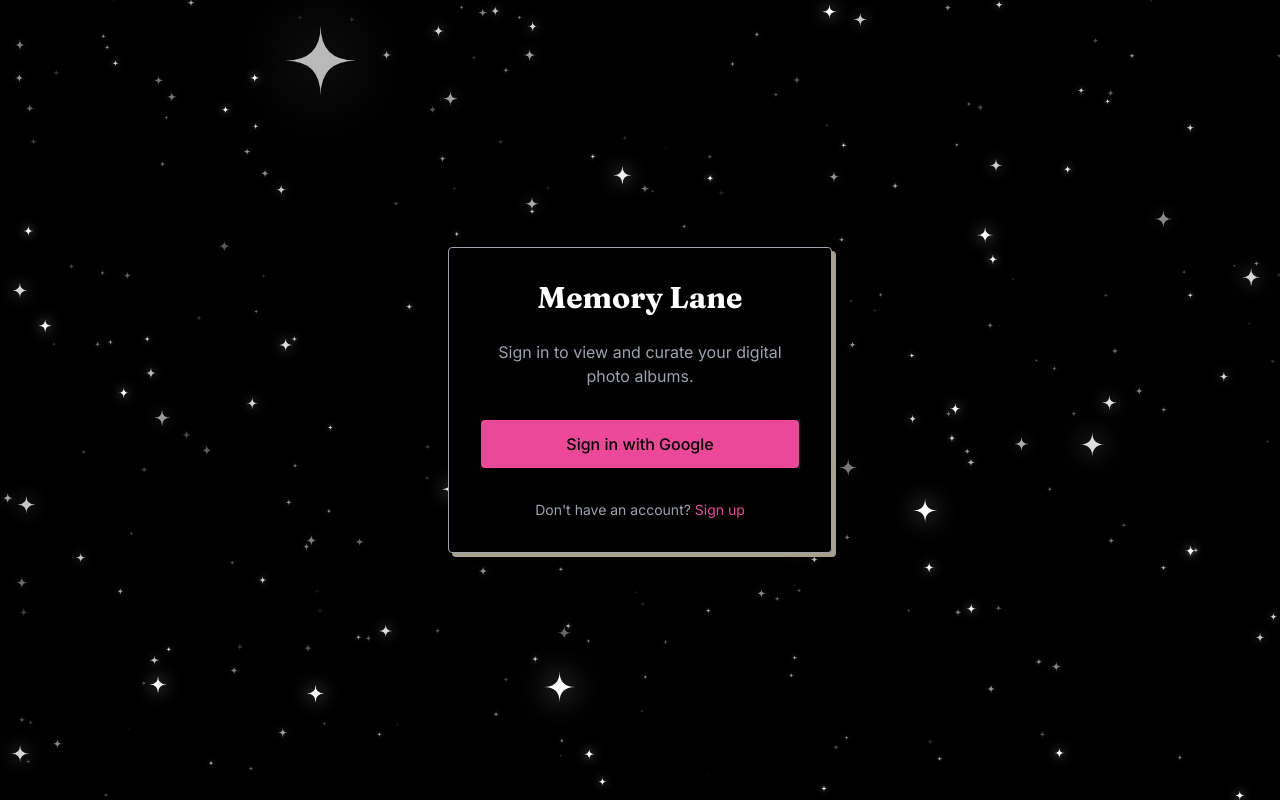
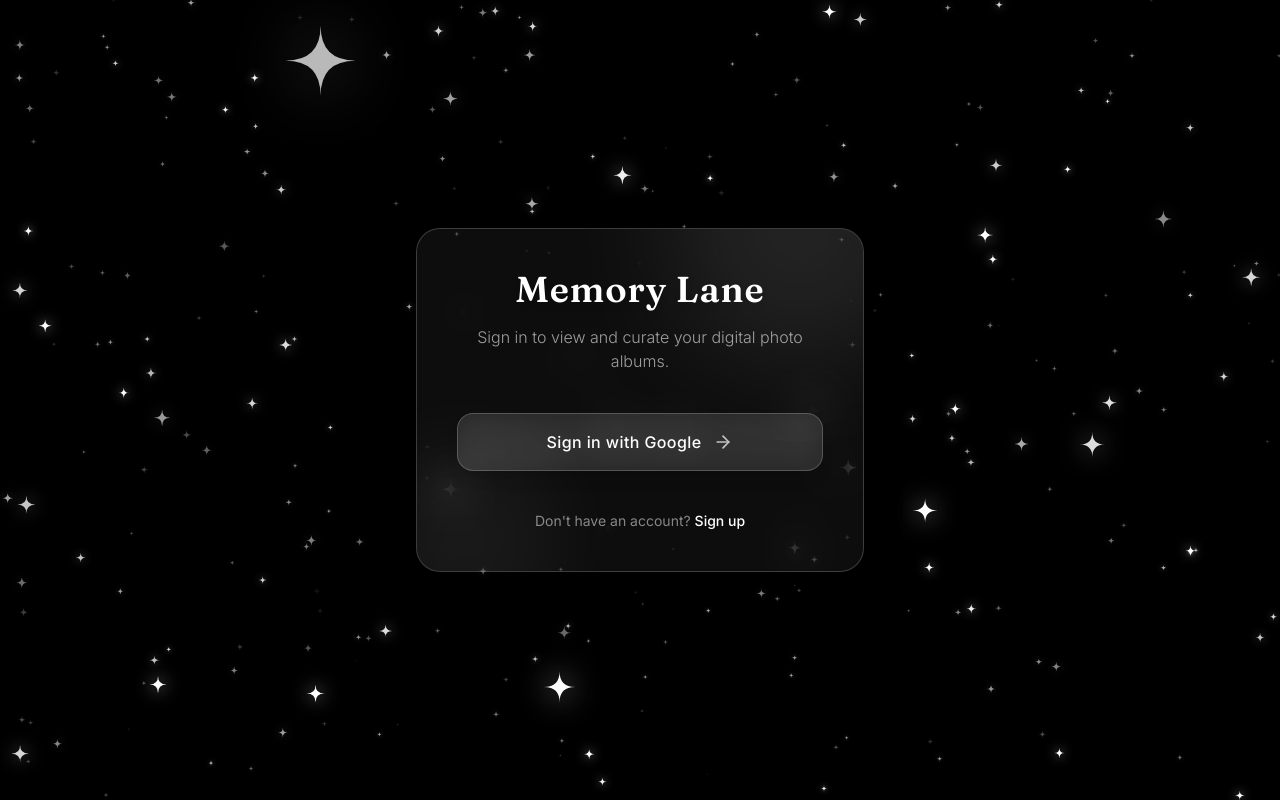
Before and after one commit to vaasu0065/Memory_lane, a Next.js app: page /login in a window 1280 px wide. Built offline with nearby package versions, Linux system fonts and the light colour scheme; no server answers.

Commit message:
Update login page UI to match glassmorphism aesthetic

```diff
--- a/app/(auth)/login/page.tsx
+++ b/app/(auth)/login/page.tsx
@@ -1,15 +1,21 @@
 export const dynamic = "force-dynamic";
 import { signIn } from "@/lib/auth";
 import Link from "next/link";
+import { ArrowRight } from "lucide-react";
 
 export default function LoginPage() {
   return (
-    <div className="min-h-screen flex items-center justify-center p-4">
-      <div className="max-w-sm w-full bg-paper border border-muted p-8 rounded shadow-[4px_4px_0px_0px_#A9A08C]">
-        <h1 className="font-serif text-3xl font-bold text-ink mb-6 text-center">
+    <div className="min-h-screen flex items-center justify-center p-4 relative z-10">
+      <div className="max-w-md w-full bg-white/5 backdrop-blur-xl border border-white/20 p-10 rounded-3xl shadow-[0_8px_32px_rgba(0,0,0,0.5)] relative overflow-hidden">
+        {/* Subtle glow inside the form card */}
+        <div className="absolute top-0 right-0 w-64 h-64 bg-white/10 rounded-full blur-3xl -translate-y-1/2 translate-x-1/4 pointer-events-none"></div>
+        <div className="absolute bottom-0 left-0 w-48 h-48 bg-white/5 rounded-full blur-2xl translate-y-1/3 -translate-x-1/4 pointer-events-none"></div>
+
+        <div className="relative z-10">
+          <h1 className="font-serif text-4xl font-semibold text-white drop-shadow-md mb-4 text-center tracking-wide">
             Memory Lane
           </h1>
-        <p className="text-center text-muted mb-8">
+          <p className="text-center text-white/60 mb-10 font-light">
             Sign in to view and curate your digital photo albums.
           </p>
 
@@ -21,19 +27,21 @@
           >
             <button
               type="submit"
-            className="w-full bg-accent text-paper py-3 px-4 rounded font-medium hover:bg-opacity-90 transition-opacity flex justify-center items-center gap-2"
+              className="w-full py-4 px-6 bg-white/10 hover:bg-white/20 text-white rounded-2xl border border-white/20 backdrop-blur-md transition-all shadow-lg hover:shadow-xl hover:scale-[1.02] active:scale-[0.98] font-medium tracking-wide flex justify-center items-center gap-3 group"
             >
               Sign in with Google
+              <ArrowRight className="w-5 h-5 opacity-70 group-hover:opacity-100 group-hover:translate-x-1 transition-all" />
             </button>
           </form>
 
-        <div className="mt-8 text-center text-sm text-muted">
+          <div className="mt-10 text-center text-sm text-white/50">
             Don&apos;t have an account?{" "}
-          <Link href="/signup" className="text-accent hover:underline">
+            <Link href="/signup" className="text-white hover:text-white/90 font-medium hover:underline decoration-white/30 underline-offset-4 transition-colors">
               Sign up
             </Link>
           </div>
         </div>
       </div>
+    </div>
   );
 }
```
Lines whose indentation alone changed are shown as unchanged.
